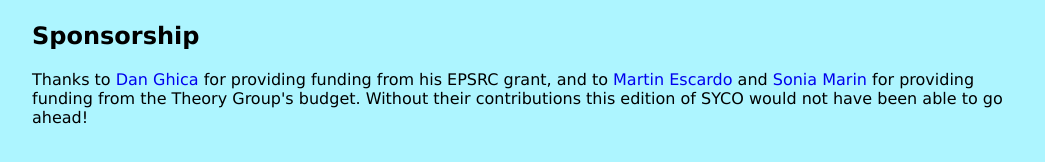
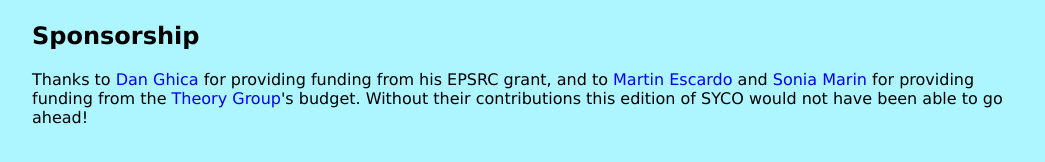
Before and after one commit to georgejkaye/syco12, an Eleventy site: page index.html in a window 1280 px wide. Shown: the part 3883-4045 px from the top of the page, without its empty margins (108-1153 px from the left). Built offline with nearby package versions, Linux system fonts and the light colour scheme; Eleventy itself is replaced by a stand-in of ours; files that its build step writes are made by us from their sources.

Commit message:
Add link to theory group

```diff
--- a/index.html
+++ b/index.html
@@ -257,7 +257,7 @@
         providing funding from his EPSRC grant, and to
         <a href="https://www.cs.bham.ac.uk/~mhe/" title="Martin Escardo's personal webpage">Martin Escardo</a> and
         <a href="https://filipendule.github.io/" title="Sonia Marin's personal webpage">Sonia Marin</a>
-        for providing funding from the Theory Group's budget.
+        for providing funding from the <a href="https://www.birmingham.ac.uk/research/activity/computer-science/theory-of-computation" title="Theory Group webpage">Theory Group</a>'s budget.
         Without their contributions this edition of SYCO would not have been
         able to go ahead!
       </p>
```
